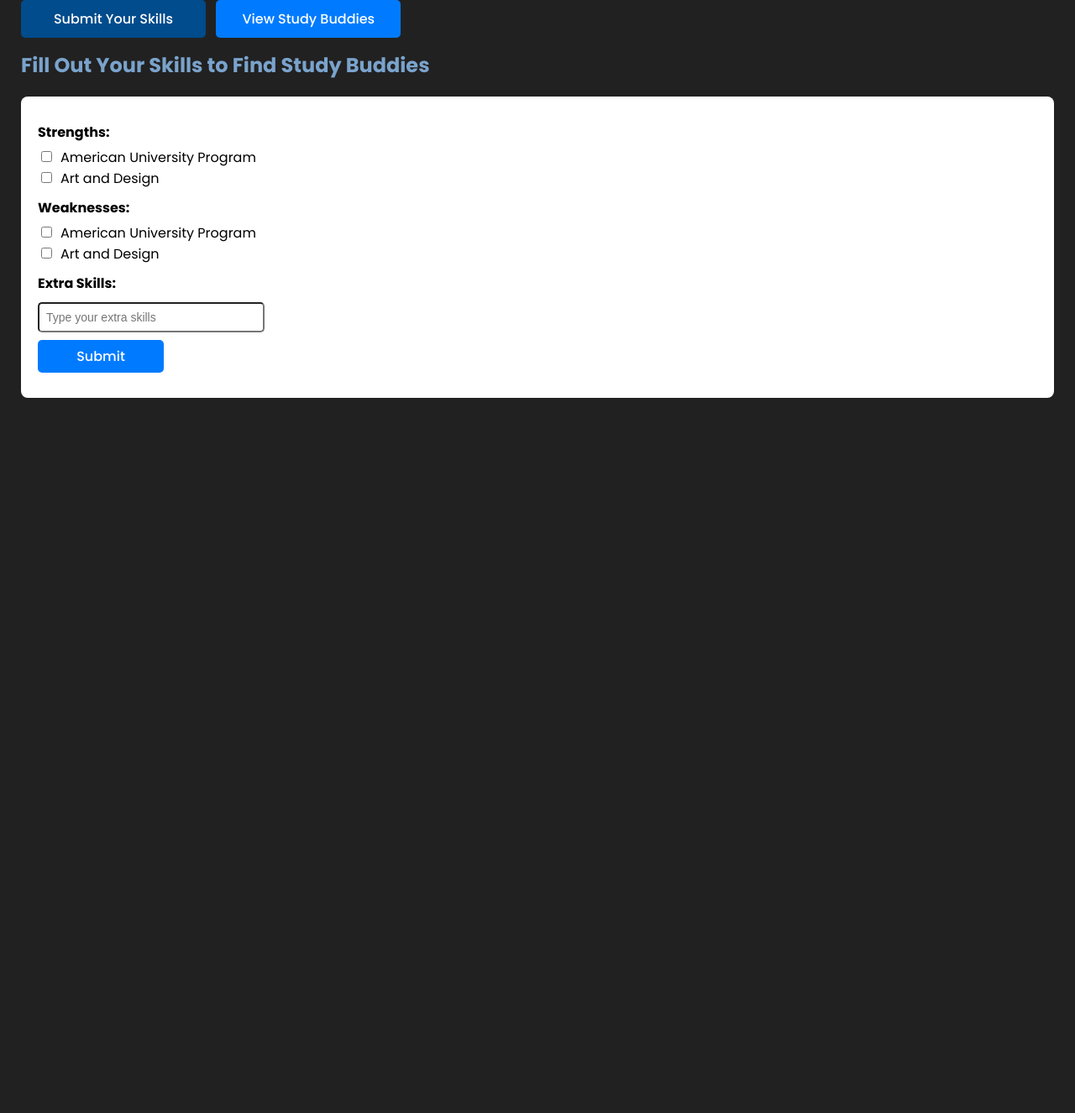
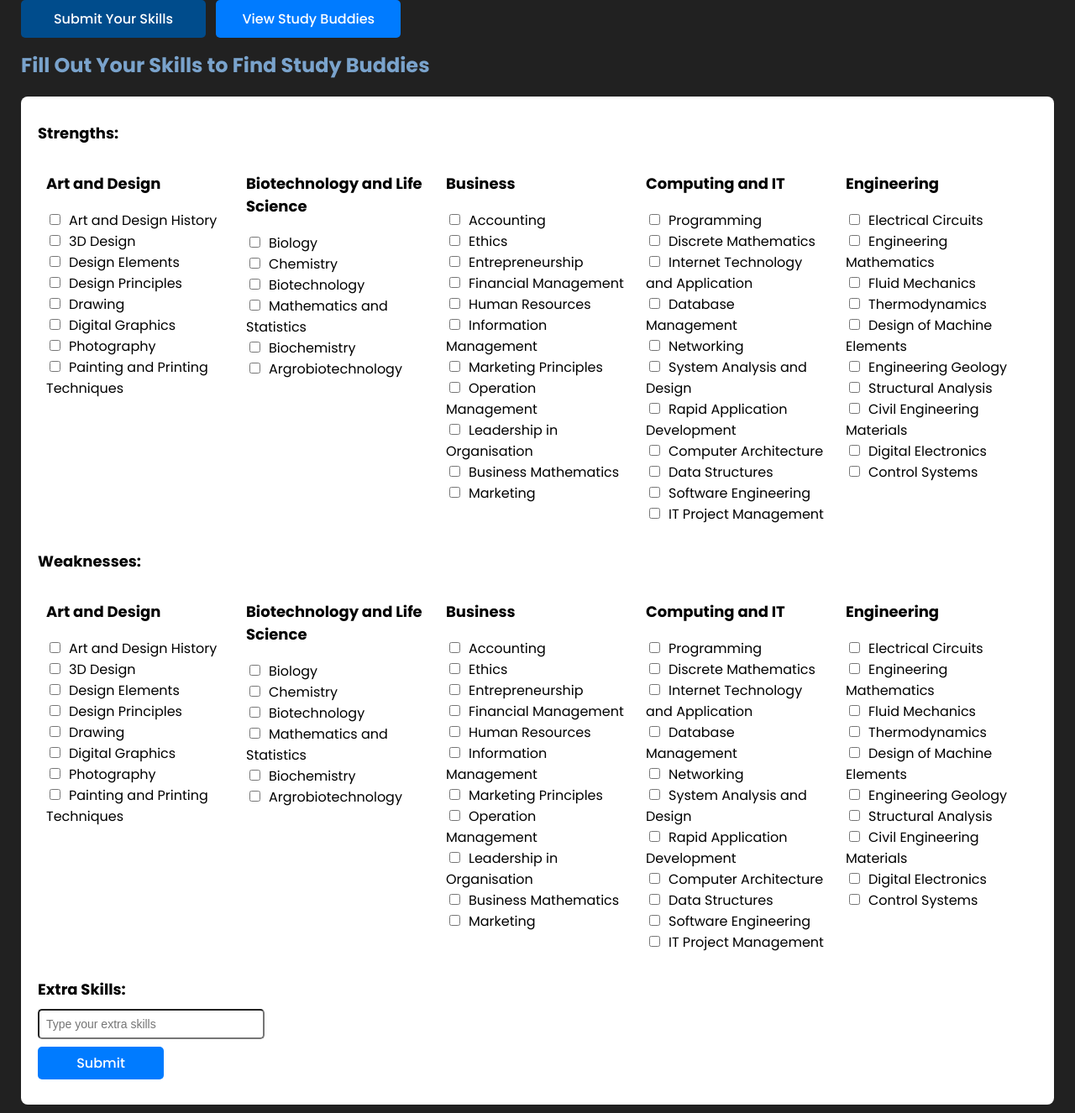
Before and after one commit to soohong-26/EduBuddy, a PHP site: page /submit_skills.php in a window 1280 px wide. Shown: the part 150-1476 px from the top of the page at 84% size. Before the commit the page ends 624 px from the top, so only its background shows below. Run offline with PHP 8.4, Linux system fonts and the light colour scheme; the visitor is signed in with stand-in values (Sample User, id 1).

Commit message:
Changes made to the design of the submission skill

```diff
--- a/profile.php
+++ b/profile.php
@@ -126,7 +126,7 @@ $stmt->close();
         <span class="profile-label">Extra Skills:</span> <?php echo htmlspecialchars($user['extra_skills']); ?>
     </p>
 
-    <a href="study_buddies.php" class="back-link">Back to Study Buddies</a>
+    <a href="find_buddies.php" class="back-link">Back to Study Buddies</a>
 </div>
 
 </body>
--- a/study_buddies.php
+++ b/study_buddies.php
@@ -1,3 +1,4 @@
+<!-- PHP -->
 <?php
 require 'database.php'; // Include the database connection
 
@@ -47,12 +48,14 @@ if ($_SERVER['REQUEST_METHOD'] == 'POST') {
 }
 ?>
 
+<!-- HTML -->
 <!DOCTYPE html>
 <html lang="en">
 <head>
     <meta charset="UTF-8">
     <meta name="viewport" content="width=device-width, initial-scale=1.0">
     <title>EduBuddy - Find Study Buddies</title>
+    <!-- CSS -->
     <style>
         body {
             font-family: "Poppins", sans-serif;
--- a/submit_skills.php
+++ b/submit_skills.php
@@ -1,16 +1,22 @@
+<!-- PHP -->
 <?php
-require 'database.php'; // Include the database connection
+// Include the database connection
+require 'database.php';
 
 if (!isset($_SESSION['username'])) {
-    header('Location: login.php'); // Redirect if not logged in
+    // Redirect if not logged in
+    header('Location: login.php');
     exit;
 }
 
-$username = $_SESSION['username']; // Fetch the logged-in user's username
+// Fetch the logged-in user's username
+$username = $_SESSION['username'];
 
 if ($_SERVER['REQUEST_METHOD'] == 'POST') {
-    $strengths = isset($_POST['strengths']) ? implode(',', $_POST['strengths']) : ''; // Convert array to string
-    $weaknesses = isset($_POST['weaknesses']) ? implode(',', $_POST['weaknesses']) : ''; // Convert array to string
+    // Convert array to string
+    $strengths = isset($_POST['strengths']) ? implode(',', $_POST['strengths']) : '';
+    // Convert array to string
+    $weaknesses = isset($_POST['weaknesses']) ? implode(',', $_POST['weaknesses']) : '';
     $extra_skills = htmlspecialchars($_POST['extra_skills']);
 
     $sql = "INSERT INTO skills (username, strengths, weaknesses, extra_skills) VALUES (?, ?, ?, ?)
@@ -18,15 +24,18 @@ if ($_SERVER['REQUEST_METHOD'] == 'POST') {
     $stmt = $conn->prepare($sql);
     $stmt->bind_param("ssss", $username, $strengths, $weaknesses, $extra_skills);
     if ($stmt->execute()) {
-        header("Location: find_buddies.php"); // Redirect to find buddies page on successful insertion
+        // Redirect to find buddies page on successful insertion
+        header("Location: find_buddies.php");
         exit;
     } else {
-        echo "SQL Error: " . $stmt->error; // Display SQL errors if any
+        // Display SQL errors if any
+        echo "SQL Error: " . $stmt->error;
     }
     $stmt->close();
 }
 ?>
 
+<!-- HTML -->
 <!DOCTYPE html>
 <html lang="en">
 <head>
@@ -60,6 +69,7 @@ if ($_SERVER['REQUEST_METHOD'] == 'POST') {
             margin: 10px 0 5px 0;
             display: block;
             font-weight: bold;
+            font-size: 18px;
         }
 
         input[type="checkbox"], input[type="text"] {
@@ -77,6 +87,10 @@ if ($_SERVER['REQUEST_METHOD'] == 'POST') {
 
         button:hover {
             background-color: #0056b3;
+        }
+
+        .sub-title {
+            font-size: 18px;
         }
 
         /* Output Buddies */
@@ -181,6 +195,21 @@ if ($_SERVER['REQUEST_METHOD'] == 'POST') {
         .button-container {
             margin: 0 0 15px 25px;
         }
+
+        /* Flex Container for strengths and weaknesses */
+        .strengths-container, .weaknesses-container {
+            display: flex;
+            justify-content: space-between; /* Ensures spacing between columns */
+            margin-bottom: 20px;
+        }
+
+        /* Column styling */
+        .strength-column, .weakness-column {
+            flex: 1; /* Each column takes equal space */
+            padding: 10px; /* Adds padding around the content of each column */
+        }
+
+
     </style>
 </head>
 <body>
@@ -197,26 +226,189 @@ if ($_SERVER['REQUEST_METHOD'] == 'POST') {
     <form action="" method="POST" class="skills-form">
         <!-- Input fields for strengths, weaknesses, and extra skills -->
         <div>
+            <!-- Strengths -->
             <label>Strengths:</label>
+
+            <div class="strengths-container">
+                <div class="strength-column">
+                    <!-- Art and Design -->
                     <div>
-            <input type="checkbox" name="strengths[]" value="American University Program">American University Program<br>
-            <input type="checkbox" name="strengths[]" value="Art and Design">Art and Design<br>
-            <!-- Add more checkboxes as needed -->
+                        <h3 class="sub-title">Art and Design</h3>
+                            <input type="checkbox" name="strengths[]" value="Art and Design History">Art and Design History<br>
+                            <input type="checkbox" name="strengths[]" value="3D Design">3D Design<br>
+                            <input type="checkbox" name="strengths[]" value="Design Elements">Design Elements<br>
+                            <input type="checkbox" name="strengths[]" value="Design Principles">Design Principles<br>
+                            <input type="checkbox" name="strengths[]" value="Drawing">Drawing<br>
+                            <input type="checkbox" name="strengths[]" value="Digital Graphics">Digital Graphics<br>
+                            <input type="checkbox" name="strengths[]" value="Photography">Photography<br>
+                            <input type="checkbox" name="strengths[]" value="Painting and Printing Techniques">Painting and Printing Techniques<br>
                     </div>
                 </div>
+
+                <div class="strength-column">
+                    <!-- Biotechnology and Life Science -->
+                    <div>
+                        <h3 class="sub-title">Biotechnology and Life Science</h3>
+                            <input type="checkbox" name="strengths[]" value="Biology">Biology<br>
+                            <input type="checkbox" name="strengths[]" value="Chemistry">Chemistry<br>
+                            <input type="checkbox" name="strengths[]" value="Biotechnology">Biotechnology<br>
+                            <input type="checkbox" name="strengths[]" value="Mathematics and Statistics">Mathematics and Statistics<br>
+                            <input type="checkbox" name="strengths[]" value="Biochemistry">Biochemistry<br>
+                            <input type="checkbox" name="strengths[]" value="Argrobiotechnology">Argrobiotechnology<br>
+                    </div>
+                </div>
+
+                <div class="strength-column">
+                    <!-- Business -->
+                    <div>
+                        <h3 class="sub-title">Business</h3>
+                            <input type="checkbox" name="strengths[]" value="Accounting">Accounting<br>
+                            <input type="checkbox" name="strengths[]" value="Ethics">Ethics<br>
+                            <input type="checkbox" name="strengths[]" value="Entrepreneurship">Entrepreneurship<br>
+                            <input type="checkbox" name="strengths[]" value="Financial Management">Financial Management<br>
+                            <input type="checkbox" name="strengths[]" value="Human Resources">Human Resources<br>
+                            <input type="checkbox" name="strengths[]" value="Information Management">Information Management<br>
+                            <input type="checkbox" name="strengths[]" value="Marketing Principles">Marketing Principles<br>
+                            <input type="checkbox" name="strengths[]" value="Operation Management">Operation Management<br>
+                            <input type="checkbox" name="strengths[]" value="Leadership in Organisation">Leadership in Organisation<br>
+                            <input type="checkbox" name="strengths[]" value="Business Mathematics">Business Mathematics<br>
+                            <input type="checkbox" name="strengths[]" value="Marketing">Marketing<br>
+                    </div>
+                </div>
+
+                <div class="strength-column">
+                    <!-- Computing and IT -->
+                    <div>
+                        <h3 class="sub-title">Computing and IT</h3>
+                            <input type="checkbox" name="strengths[]" value="Programming">Programming<br>
+                            <input type="checkbox" name="strengths[]" value="Discrete Mathematics">Discrete Mathematics<br>
+                            <input type="checkbox" name="strengths[]" value="Internet Technology and Application">Internet Technology and Application<br>
+                            <input type="checkbox" name="strengths[]" value="Database Management">Database Management<br>
+                            <input type="checkbox" name="strengths[]" value="Networking">Networking<br>
+                            <input type="checkbox" name="strengths[]" value="System Analysis and Design">System Analysis and Design<br>
+                            <input type="checkbox" name="strengths[]" value="Rapid Application Development">Rapid Application Development<br>
+                            <input type="checkbox" name="strengths[]" value="Computer Architecture">Computer Architecture<br>
+                            <input type="checkbox" name="strengths[]" value="Data Structures">Data Structures<br>
+                            <input type="checkbox" name="strengths[]" value="Software Engineering">Software Engineering<br>
+                            <input type="checkbox" name="strengths[]" value="IT Project Management">IT Project Management<br>
+                    </div>
+                </div>
+
+                <div class="strength-column">
+                    <!-- Engineering -->
+                    <div>
+                        <h3 class="sub-title">Engineering</h3>
+                            <input type="checkbox" name="strengths[]" value="Electrical Circuits">Electrical Circuits<br>
+                            <input type="checkbox" name="strengths[]" value="Engineering Mathematics">Engineering Mathematics<br>
+                            <input type="checkbox" name="strengths[]" value="Fluid Mechanics">Fluid Mechanics<br>
+                            <input type="checkbox" name="strengths[]" value="Thermodynamics">Thermodynamics<br>
+                            <input type="checkbox" name="strengths[]" value="Design of Machine Elements">Design of Machine Elements<br>
+                            <input type="checkbox" name="strengths[]" value="Engineering Geology">Engineering Geology<br>
+                            <input type="checkbox" name="strengths[]" value="Structural Analysis">Structural Analysis<br>
+                            <input type="checkbox" name="strengths[]" value="Civil Engineering Materials">Civil Engineering Materials<br>
+                            <input type="checkbox" name="strengths[]" value="Digital Electronics">Digital Electronics<br>
+                            <input type="checkbox" name="strengths[]" value="Control Systems">Control Systems<br>
+                    </div>
+                </div>
+            </div>
+        </div>
+
+        <!-- Weaknesses -->
         <div>
             <label>Weaknesses:</label>
+            <div class="weaknesses-container">
+                <div class="weakness-column">
+                    <!-- Art and Design -->
                     <div>
-            <input type="checkbox" name="weaknesses[]" value="American University Program">American University Program<br>
-            <input type="checkbox" name="weaknesses[]" value="Art and Design">Art and Design<br>
-            <!-- Add more checkboxes as needed -->
+                        <h3 class="sub-title">Art and Design</h3>
+                            <input type="checkbox" name="weaknesses[]" value="Art and Design History">Art and Design History<br>
+                            <input type="checkbox" name="weaknesses[]" value="3D Design">3D Design<br>
+                            <input type="checkbox" name="weaknesses[]" value="Design Elements">Design Elements<br>
+                            <input type="checkbox" name="weaknesses[]" value="Design Principles">Design Principles<br>
+                            <input type="checkbox" name="weaknesses[]" value="Drawing">Drawing<br>
+                            <input type="checkbox" name="weaknesses[]" value="Digital Graphics">Digital Graphics<br>
+                            <input type="checkbox" name="weaknesses[]" value="Photography">Photography<br>
+                            <input type="checkbox" name="weaknesses[]" value="Painting and Printing Techniques">Painting and Printing Techniques<br>
                     </div>
                 </div>
+
+            <div class="weakness-column">
+                <!-- Biotechnology and Life Science -->
+                <div>
+                    <h3 class="sub-title">Biotechnology and Life Science</h3>
+                        <input type="checkbox" name="weaknesses[]" value="Biology">Biology<br>
+                        <input type="checkbox" name="weaknesses[]" value="Chemistry">Chemistry<br>
+                        <input type="checkbox" name="weaknesses[]" value="Biotechnology">Biotechnology<br>
+                        <input type="checkbox" name="weaknesses[]" value="Mathematics and Statistics">Mathematics and Statistics<br>
+                        <input type="checkbox" name="weaknesses[]" value="Biochemistry">Biochemistry<br>
+                        <input type="checkbox" name="weaknesses[]" value="Argrobiotechnology">Argrobiotechnology<br>
+                </div>
+            </div>
+
+            <div class="weakness-column">
+                <!-- Business -->
+                <div>
+                    <h3 class="sub-title">Business</h3>
+                        <input type="checkbox" name="weaknesses[]" value="Accounting">Accounting<br>
+                        <input type="checkbox" name="weaknesses[]" value="Ethics">Ethics<br>
+                        <input type="checkbox" name="weaknesses[]" value="Entrepreneurship">Entrepreneurship<br>
+                        <input type="checkbox" name="weaknesses[]" value="Financial Management">Financial Management<br>
+                        <input type="checkbox" name="weaknesses[]" value="Human Resources">Human Resources<br>
+                        <input type="checkbox" name="weaknesses[]" value="Information Management">Information Management<br>
+                        <input type="checkbox" name="weaknesses[]" value="Marketing Principles">Marketing Principles<br>
+                        <input type="checkbox" name="weaknesses[]" value="Operation Management">Operation Management<br>
+                        <input type="checkbox" name="weaknesses[]" value="Leadership in Organisation">Leadership in Organisation<br>
+                        <input type="checkbox" name="weaknesses[]" value="Business Mathematics">Business Mathematics<br>
+                        <input type="checkbox" name="weaknesses[]" value="Marketing">Marketing<br>
+                </div>
+            </div>
+
+            <div class="weakness-column">
+                <!-- Computing and IT -->
+                <div>
+                    <h3 class="sub-title">Computing and IT</h3>
+                        <input type="checkbox" name="weaknesses[]" value="Programming">Programming<br>
+                        <input type="checkbox" name="weaknesses[]" value="Discrete Mathematics">Discrete Mathematics<br>
+                        <input type="checkbox" name="weaknesses[]" value="Internet Technology and Application">Internet Technology and Application<br>
+                        <input type="checkbox" name="weaknesses[]" value="Database Management">Database Management<br>
+                        <input type="checkbox" name="weaknesses[]" value="Networking">Networking<br>
+                        <input type="checkbox" name="weaknesses[]" value="System Analysis and Design">System Analysis and Design<br>
+                        <input type="checkbox" name="weaknesses[]" value="Rapid Application Development">Rapid Application Development<br>
+                        <input type="checkbox" name="weaknesses[]" value="Computer Architecture">Computer Architecture<br>
+                        <input type="checkbox" name="weaknesses[]" value="Data Structures">Data Structures<br>
+                        <input type="checkbox" name="weaknesses[]" value="Software Engineering">Software Engineering<br>
+                        <input type="checkbox" name="weaknesses[]" value="IT Project Management">IT Project Management<br>
+                </div>
+            </div>
+
+            <div class="weakness-column">
+                <!-- Engineering -->
+                <div>
+                    <h3 class="sub-title">Engineering</h3>
+                        <input type="checkbox" name="weaknesses[]" value="Electrical Circuits">Electrical Circuits<br>
+                        <input type="checkbox" name="weaknesses[]" value="Engineering Mathematics">Engineering Mathematics<br>
+                        <input type="checkbox" name="weaknesses[]" value="Fluid Mechanics">Fluid Mechanics<br>
+                        <input type="checkbox" name="weaknesses[]" value="Thermodynamics">Thermodynamics<br>
+                        <input type="checkbox" name="weaknesses[]" value="Design of Machine Elements">Design of Machine Elements<br>
+                        <input type="checkbox" name="weaknesses[]" value="Engineering Geology">Engineering Geology<br>
+                        <input type="checkbox" name="weaknesses[]" value="Structural Analysis">Structural Analysis<br>
+                        <input type="checkbox" name="weaknesses[]" value="Civil Engineering Materials">Civil Engineering Materials<br>
+                        <input type="checkbox" name="weaknesses[]" value="Digital Electronics">Digital Electronics<br>
+                        <input type="checkbox" name="weaknesses[]" value="Control Systems">Control Systems<br>
+                </div>
+            </div>
+        </div>
+    </div>
+
+    <!-- Extra skills section -->
     <div>
         <label>Extra Skills:</label>
         <input type="text" name="extra_skills" placeholder="Type your extra skills" class="extra-skills-placeholder">
     </div>
+
+    <!-- Button -->
     <button type="submit" class="extra-skills-button">Submit</button>
+
     </form>
 </body>
 </html>
```
Lines whose indentation alone changed are shown as unchanged.
